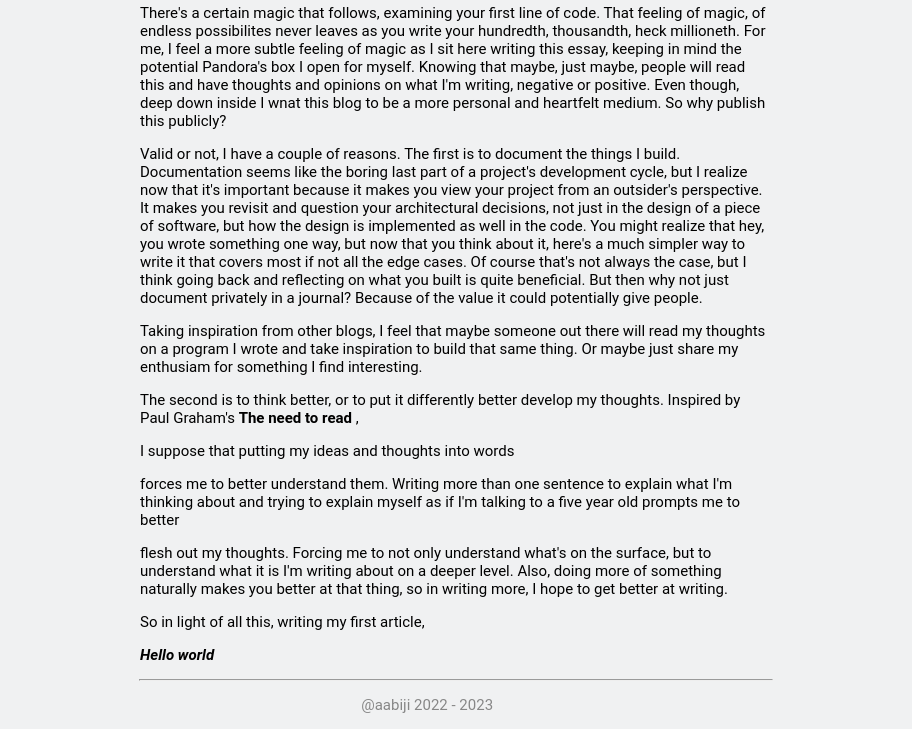
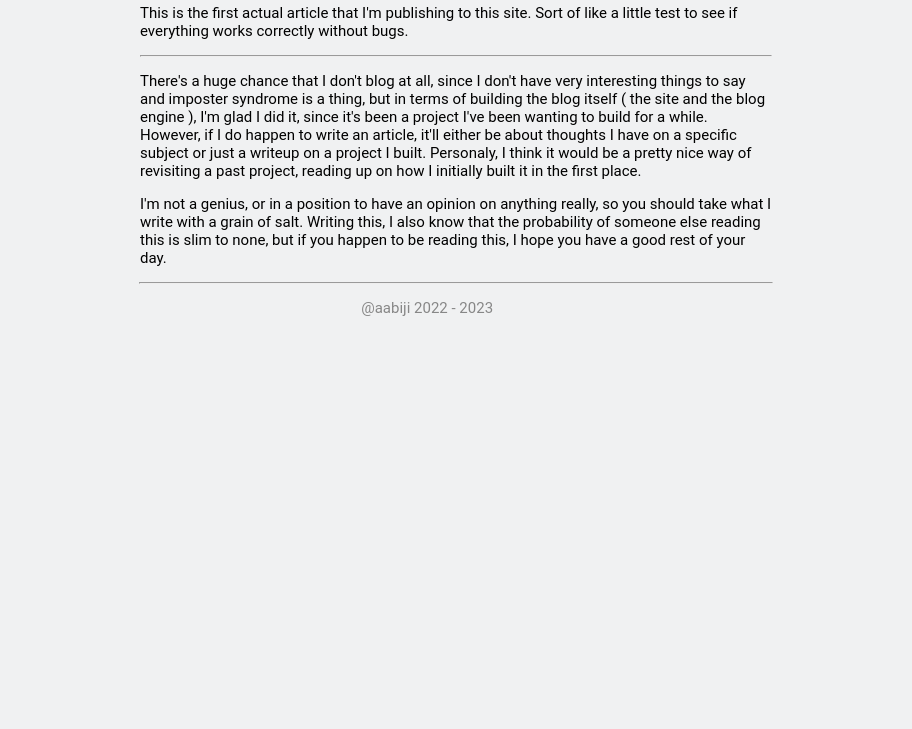
Before and after one commit to aabiji/blog, a plain HTML site: page essays/Hello_world.html in a window 1280 px wide. Shown: the part 134-863 px from the top of the page, without its empty margins (184-1096 px from the left). After the commit the page ends 800 px from the top, so only its background shows below. Drawn offline with Linux system fonts and the light colour scheme.

Commit message:
Rewrote article: Hello world

```diff
--- a/essays/Hello_world.html
+++ b/essays/Hello_world.html
@@ -30,64 +30,28 @@
         </div>
         <div id="content">
             <h1>
-                Hello world
+                Hello world !
             </h1>
             <p>
-                There's a certain magic that follows, examining your first line of code.
-                That feeling of magic, of endless possibilites never leaves as you write your
-                hundredth, thousandth, heck millioneth. For me, I feel a more subtle feeling of
-                magic as I sit here writing this essay, keeping in mind the potential Pandora's box
-                I open for myself. Knowing that maybe, just maybe, people will read this and have
-                thoughts and opinions on what I'm writing, negative or positive.
-                Even though, deep down inside I wnat this blog to
-                be a more personal and heartfelt medium. So why publish this publicly?
+                This is the first actual article that I'm publishing to this site.
+                Sort of like a little test to see if everything works correctly without bugs.
+            </p>
+            <hr/>
+            <p>
+                There's a huge chance that I don't blog at all, since I don't have very interesting things to say
+                and imposter syndrome is a thing,
+                but in terms of building the blog itself ( the site and the blog engine ), I'm glad I did it, since
+                it's been a project I've been wanting to build for a while.
+                However, if I do happen to write an article, it'll either be about thoughts I have on a
+                specific subject or just a writeup on a project I built. Personaly, I think it would be a
+                pretty nice way of revisiting a past project, reading up on how I initially built it
+                in the first place.
             </p>
             <p>
-                Valid or not, I have a couple of reasons. The first is to document the things I build.
-                Documentation seems like the boring last part of a project's development cycle, but
-                I realize now that it's important because it makes you view your project from an outsider's
-                perspective. It makes you revisit and question your architectural decisions, not just in
-                the design of a piece of software, but how the design is implemented as well in the code.
-                You might realize that hey, you wrote something one way, but now that you think
-                about it, here's a much simpler way to write it that covers most if not all the edge cases.
-                Of course that's not always the case, but I think going back and reflecting on what
-                you built is quite beneficial. But then why not
-                just document privately in a journal? Because of the value it could potentially give people.
-            </p>
-            <p>
-                Taking inspiration from other blogs, I feel that maybe someone out there will read my
-                thoughts on a program I wrote and take inspiration to build that same thing. Or maybe just
-                share my enthusiam for something I find interesting.
-            </p>
-            <p>
-                The second is to think better, or to put it differently better develop my thoughts.
-                Inspired by Paul Graham's
-                <a href="https://http://www.paulgraham.com/read.html">
-                    The need to read
-                </a>
-                ,
-            </p>
-            <p>
-                I suppose that putting my ideas and thoughts into words
-            </p>
-            <p>
-                forces me to better understand them. Writing more than one sentence to explain what I'm thinking
-                about and trying to explain myself as if I'm talking to a five year old prompts me to better
-            </p>
-            <p>
-                flesh out my thoughts. Forcing me to not only understand what's on the surface, but to
-                understand what it is I'm writing about on a deeper level. Also, doing more of something
-                naturally makes you better at that thing, so in writing more, I hope to get better at writing.
-            </p>
-            <p>
-                So in light of all this, writing my first article,
-            </p>
-            <p>
-                <strong>
-                    <em>
-                        Hello world
-                    </em>
-                </strong>
+                I'm not a genius, or in a position to have an opinion on anything really, so you should take
+                what I write with a grain of salt.
+                Writing this, I also know that the probability of someone else reading this is slim to none,
+                but if you happen to be reading this, I hope you have a good rest of your day.
             </p>
         </div>
         <hr id="copyright-seperator"/>
```
Also changed, not shown: archive.html (+1 -1 lines), assets/data/blog.json (+2 -13 lines), essays_source/gnome_adventure.md (deleted, +0 -36 lines), essays_source/hello_world.md (+16 -33 lines), index.html (+0 -10 lines), assets/imgs/article_0cbc6611f5540bd0809a388dc95a615b/test.png (deleted), assets/imgs/article_9d770c909c2c69b09eae2372c4cf405d/test.png (deleted), assets/imgs/article_ae2f9eb466ede554582db5ed0861fefc/test.png (deleted), essays_source/desktop-environment.png (deleted).
